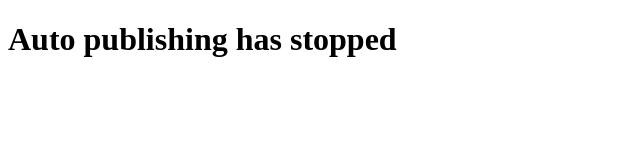
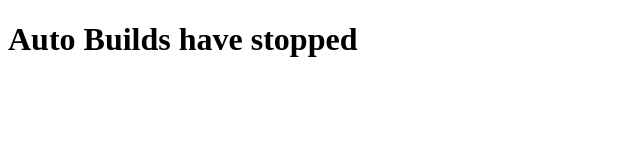
Before and after one commit to mrkjesus2/testing-netlify-functions, a plain HTML site: page site/index.html in a window 1280 px wide. Shown: the whole page, without its empty margins (0-640 px from the left). Drawn offline with Linux system fonts and the light colour scheme.

Commit message:
Stop Auto Builds

```diff
--- a/site/index.html
+++ b/site/index.html
@@ -5,6 +5,6 @@
     <title></title>
   </head>
   <body>
-    <h1>Auto publishing has stopped</h1>
+    <h1>Auto Builds have stopped</h1>
   </body>
 </html>
```
